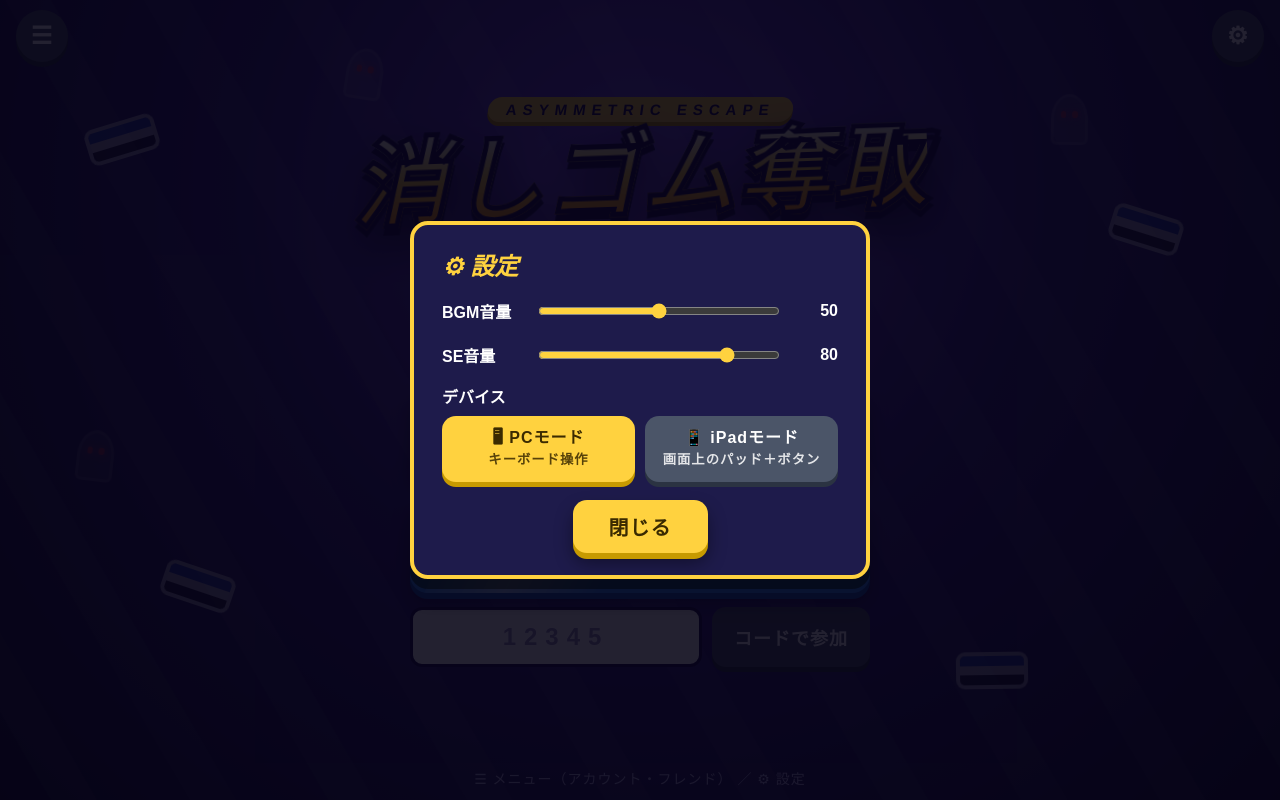
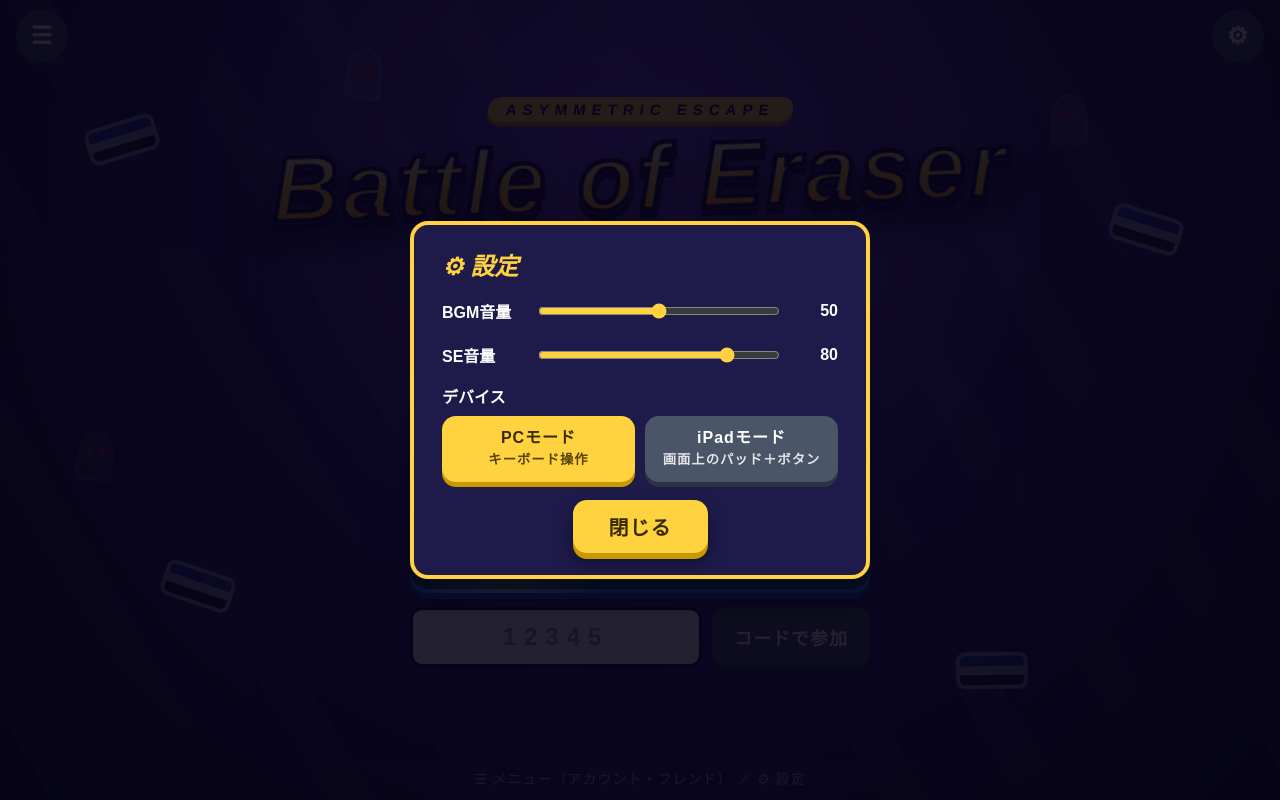
Before and after one commit to bananajrk-debug/Elevator-Escape, a website: page public/index.html in a window 1280 px wide. Both pictures are taken after a click on the button "設定". Drawn offline with nearby package versions, Linux system fonts and the light colour scheme; no server answers.

Commit message:
Update index.html

```diff
--- a/public/index.html
+++ b/public/index.html
@@ -3,7 +3,7 @@
 <head>
 <meta charset="UTF-8">
 <meta name="viewport" content="width=device-width, initial-scale=1, maximum-scale=1, user-scalable=no, viewport-fit=cover">
-<title>消しゴム奪取＆エレベーター脱出</title>
+<title>Battle of Eraser＆Elevator Escape</title>
 <style>
   * { box-sizing: border-box; }
   html, body { margin: 0; height: 100%; background: #000; overflow: hidden; font-family: "Hiragino Sans", "Meiryo", "Noto Sans JP", sans-serif; color: #fff; user-select: none; }
@@ -263,8 +263,8 @@
     <div class="row"><span style="width:84px">SE音量</span><input type="range" id="setSe" min="0" max="100"><span class="val" id="vSe"></span></div>
     <div style="font-weight:800;margin-top:6px">デバイス</div>
     <div class="seg" style="margin:8px 0 18px">
-      <button class="btn gray" id="modePc">🖥 PCモード<br><small>キーボード操作</small></button>
-      <button class="btn gray" id="modePad">📱 iPadモード<br><small>画面上のパッド＋ボタン</small></button>
+      <button class="btn gray" id="modePc">PCモード<br><small>キーボード操作</small></button>
+      <button class="btn gray" id="modePad">iPadモード<br><small>画面上のパッド＋ボタン</small></button>
     </div>
     <div style="text-align:center"><button class="btn yellow" id="setClose" style="font-size:20px;padding:12px 36px">閉じる</button></div>
   </div>
@@ -287,8 +287,8 @@
   </div>
   <div class="tlogo-wrap">
     <div class="tchip">ASYMMETRIC ESCAPE</div>
-    <div class="tlogo">消しゴム奪取</div>
-    <div class="tribbon"><span>＆ エレベーター脱出</span></div>
+    <div class="tlogo">Battle of Eraser</div>
+    <div class="tribbon"><span>＆ Elevator Escape</span></div>
   </div>
   <div class="center">
     <input id="name" class="field" maxlength="12" placeholder="プレイヤー名">
```
